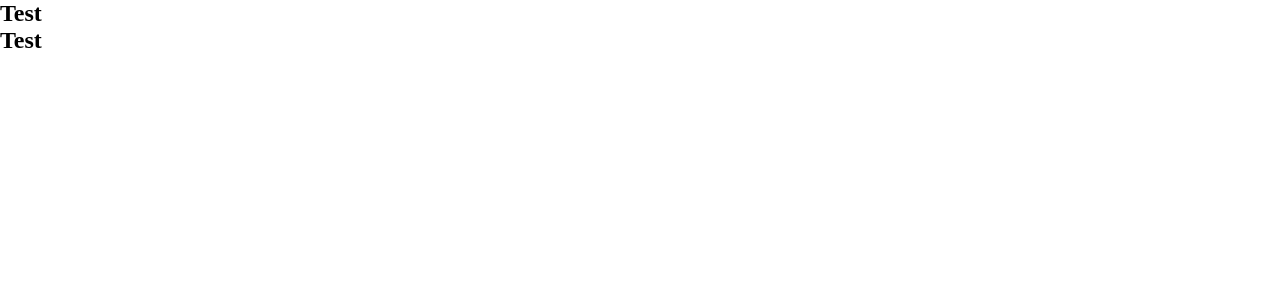
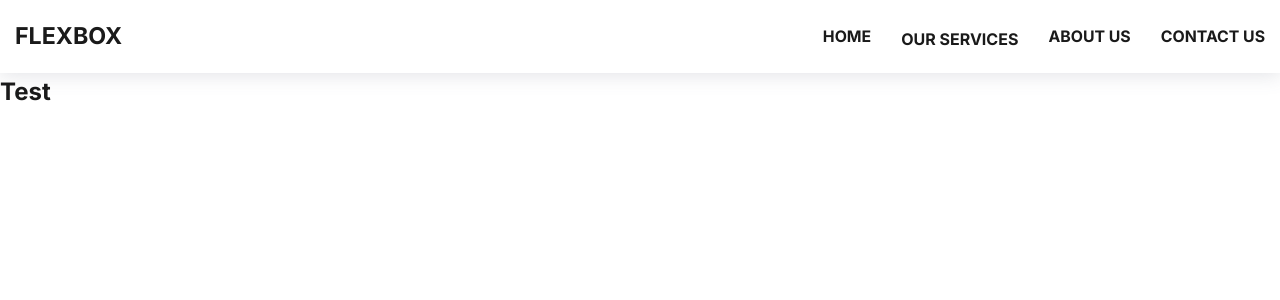
Before and after one commit to Iancahn/PixelByPixel, a React (Create React App) app: page / in a window 1280 px wide. Before the commit this address had no page. Shown: the top 300 px of the page. Built offline with nearby package versions, Linux system fonts and the light colour scheme.

Commit message:
Navbar half done
Added nav plus basic styling

```diff
--- a/public/index.html
+++ b/public/index.html
@@ -1,14 +1,15 @@
 <!DOCTYPE html>
 <html lang="en">
+
 <head>
   <meta charset="utf-8" />
   <link rel="icon" href="%PUBLIC_URL%/favicon.ico" />
   <meta name="viewport" content="width=device-width, initial-scale=1" />
   <meta name="theme-color" content="#000000" />
-    <meta
-      name="description"
-      content="Web site created using create-react-app"
-    />
+  <meta name="description" content="Web site created using create-react-app" />
+  <link rel="preconnect" href="https://fonts.googleapis.com">
+  <link rel="preconnect" href="https://fonts.gstatic.com" crossorigin>
+  <link href="https://fonts.googleapis.com/css2?family=Inter:wght@300;400;500;700&display=swap" rel="stylesheet">
   <link rel="apple-touch-icon" href="%PUBLIC_URL%/logo192.png" />
   <!--
       manifest.json provides metadata used when your web app is installed on a
@@ -24,8 +25,9 @@
       work correctly both with client-side routing and a non-root public URL.
       Learn how to configure a non-root public URL by running `npm run build`.
     -->
-    <title>React App</title>
+  <title>Pixel By Pixel | Website Design and Development Company</title>
 </head>
+
 <body>
   <noscript>You need to enable JavaScript to run this app.</noscript>
   <div id="root"></div>
@@ -40,4 +42,5 @@
       To create a production bundle, use `npm run build` or `yarn build`.
     -->
 </body>
+
 </html>
--- a/src/App.css
+++ /dev/null
@@ -1,7 +0,0 @@
-* {
-  margin: 0;
-  padding: 0;
-  box-sizing: border-box;
-}
-
-body {}
--- a/src/App.js
+++ b/src/App.js
@@ -1,6 +1,6 @@
 import React from 'react';
 // import Styles
-import './App.css';
+import './styles/app.scss';
 // Router
 import { Routes, Route, useLocation } from 'react-router-dom';
 // import Pages
--- a/src/components/Navbar.jsx
+++ b/src/components/Navbar.jsx
@@ -2,9 +2,28 @@ import React from 'react';
 
 function Navbar() {
     return (
-        <div>
-            <h2>Test</h2>
-        </div>
+        <nav>
+            {/* Add lottie animation logo at later stage */}
+            <header class="header">
+                <h1 class="logo"><a href="#">Flexbox</a></h1>
+                <ul class="main-nav">
+                    <li><a href="#">Home</a></li>
+                    <div className="dropdown">
+                        <button className="dropbtn">OUR SERVICES
+                            <i className="fa fa-caret-down"></i>
+                        </button>
+                        <div className="dropdown-content">
+                            <a href="#">Month to Month</a>
+                            <a href="#">Website Design</a>
+                            <a href="#">Graphic Design</a>
+                            <a href="#">Web Development</a>
+                        </div>
+                    </div>
+                    <li><a href="#">About Us</a></li>
+                    <li><a href="#">Contact Us</a></li>
+                </ul>
+            </header>
+        </nav>
     )
 }
 
--- /dev/null
+++ b/src/styles/app.scss
@@ -0,0 +1,154 @@
+// Primary fonts and colors
+
+$font-stack: 'Inter', sans-serif;
+$pixel-blue: #0062ff;
+$pixel-grey: #EEE7DF;
+$pixel-black: rgb(26, 26, 26);
+$pixel-white: #fff;
+$pixel-altwhite: #f1f1f1;
+
+
+* {
+    margin: 0;
+    padding: 0;
+    box-sizing: border-box;
+}
+
+body {
+    background-color: $pixel-white;
+    font: 100% $font-stack;
+    color: $pixel-black;
+    line-height: 1.6;
+}
+
+* {
+    box-sizing: border-box;
+}
+
+ul {
+    margin: 0;
+    padding: 0;
+    list-style: none;
+}
+
+h2,
+h3,
+a {
+    color: $pixel-black;
+}
+
+a {
+    text-decoration: none;
+}
+
+
+
+.logo {
+    margin: 0;
+    font-size: 1.45em;
+}
+
+.main-nav {
+    margin-top: 5px;
+
+}
+
+.logo a,
+.main-nav a {
+    padding: 10px 15px;
+    text-transform: uppercase;
+    text-align: center;
+    display: block;
+}
+
+.main-nav a {
+    color: $pixel-black;
+    font-size: .99em;
+    font-weight: bolder;
+}
+
+.main-nav a:hover {
+    color: $pixel-blue;
+}
+
+
+
+.header {
+    padding-top: .5em;
+    padding-bottom: .5em;
+    background-color: $pixel-white;
+    box-shadow: rgb(94 98 119 / 20%) 0 0 20px 1px;
+}
+
+.dropdown-content {
+    display: none;
+    position: absolute;
+    background-color: #f9f9f9;
+    min-width: 160px;
+    box-shadow: 0px 8px 16px 0px rgba(0, 0, 0, 0.2);
+    z-index: 1;
+}
+
+.dropdown-content a {
+    float: none;
+    color: black;
+    text-decoration: none;
+    display: block;
+    text-align: left;
+}
+
+.dropdown-content a:hover {
+    background-color: $pixel-grey;
+}
+
+.dropdown:hover .dropdown-content {
+    display: block;
+}
+
+.dropdown .dropbtn {
+    font-size: 1rem;
+    border: none;
+    outline: none;
+    color: $pixel-black;
+    padding: 15px;
+    background-color: inherit;
+    font-family: inherit;
+    margin: 0;
+    font-weight: bolder;
+}
+
+
+/* =================================
+  Media Queries
+==================================== */
+
+
+
+
+@media (min-width: 769px) {
+
+    .header,
+    .main-nav {
+        display: flex;
+    }
+
+    .header {
+        flex-direction: column;
+        align-items: center;
+
+        .header {
+            width: 80%;
+            margin: 0 auto;
+            max-width: 1150px;
+        }
+    }
+
+}
+
+@media (min-width: 1025px) {
+    .header {
+        flex-direction: row;
+        justify-content: space-between;
+    }
+
+}
```
Also changed, not shown: 1 other file (tests, documents, lock files or other folders). Lines whose indentation alone changed are shown as unchanged.
